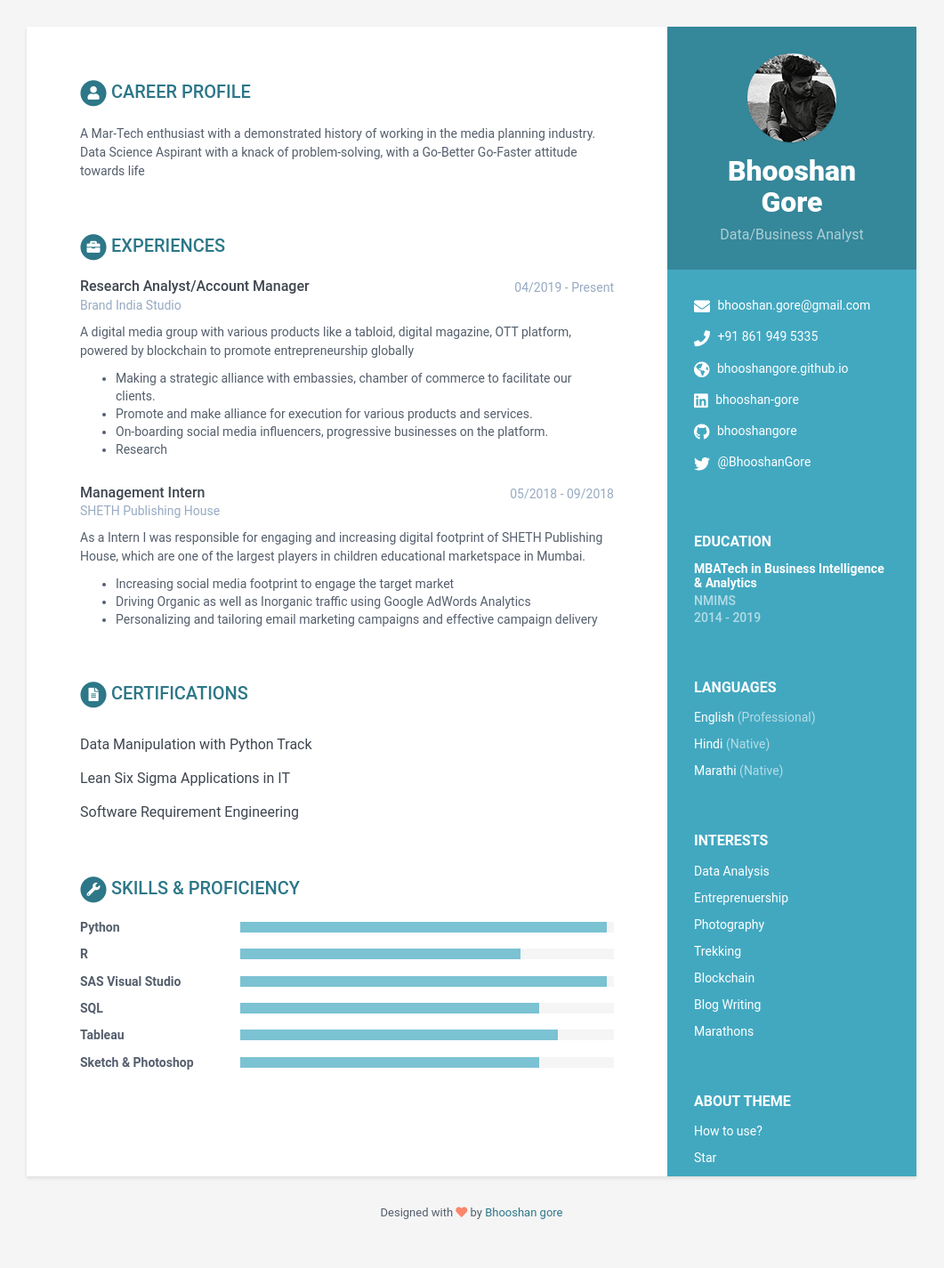
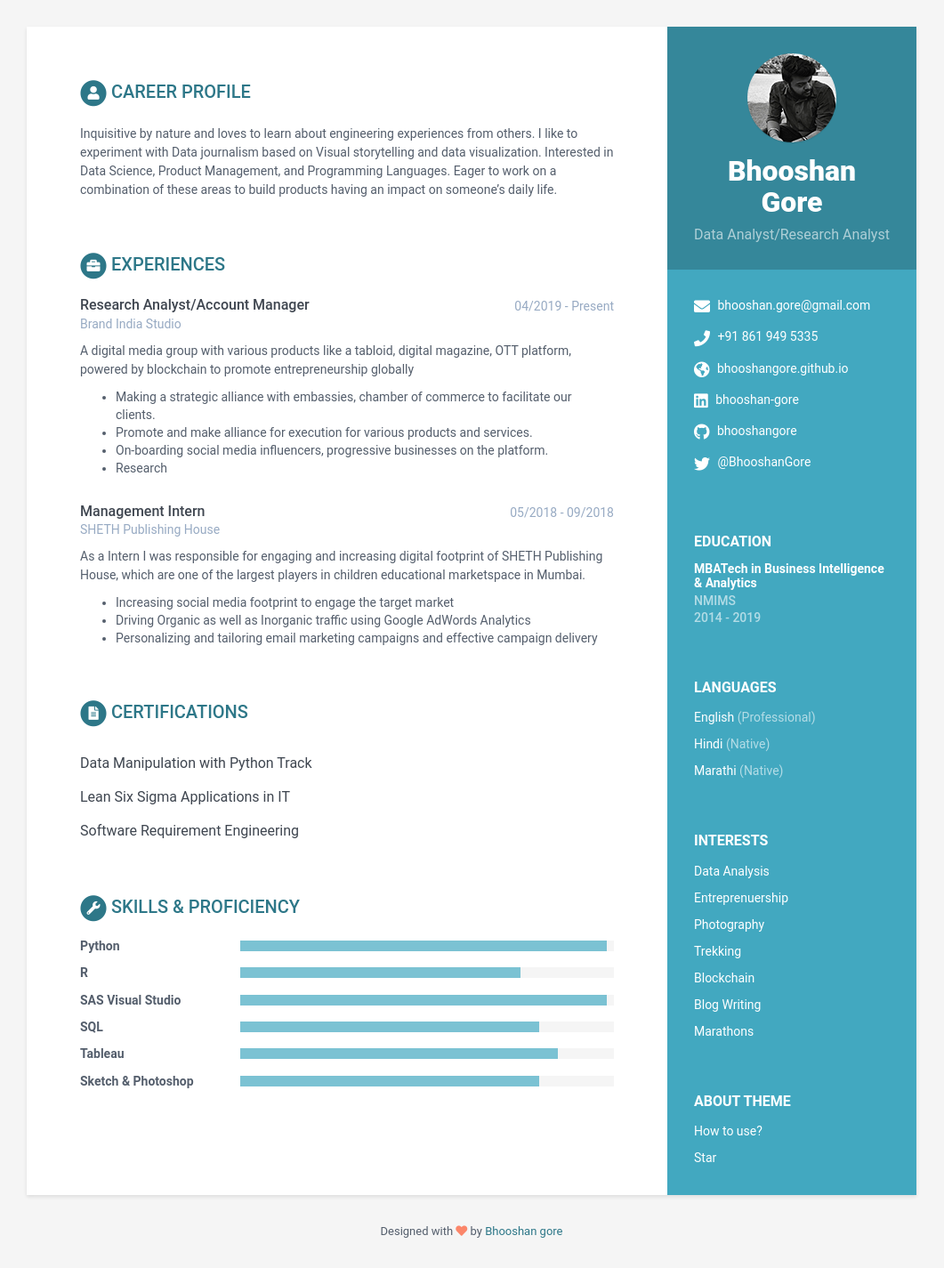
Before and after one commit to bhooshangore/bhooshangore.github.io, a Jekyll site: the page built from index.html, in a window 1280 px wide. Shown: the whole page at 89% size, without its empty margins (110-1171 px from the left). Built offline with Jekyll 4.4.1, drawn with Linux system fonts in a browser that asks for light colours; before the commit the page ends 1404 px from its top, so only the background shows below that.

Commit message:
changed data.yml

```diff
--- a/_data/data.yml
+++ b/_data/data.yml
@@ -8,7 +8,7 @@ sidebar:
 
     # Profile information
     name: Bhooshan Gore
-    tagline: Data/Business Analyst
+    tagline: Data Analyst/Research Analyst
     avatar: profilepic.png  #place a 100x100 picture inside /assets/images/ folder and provide the name of the file below
 
     # Sidebar links
@@ -60,8 +60,7 @@ sidebar:
 career-profile:
     title: Career Profile
     summary: |
-      A Mar-Tech enthusiast with a demonstrated history of working in the media planning industry. Data
-      Science Aspirant with a knack of problem-solving, with a Go-Better Go-Faster attitude towards life
+      Inquisitive by nature and loves to learn about engineering experiences from others. I like to experiment with Data journalism based on Visual storytelling and data visualization. Interested in Data Science, Product Management, and Programming Languages. Eager to work on a combination of these areas to build products having an impact on someone's daily life.
 
 education:
     - degree: MBATech in Business Intelligence & Analytics
```
